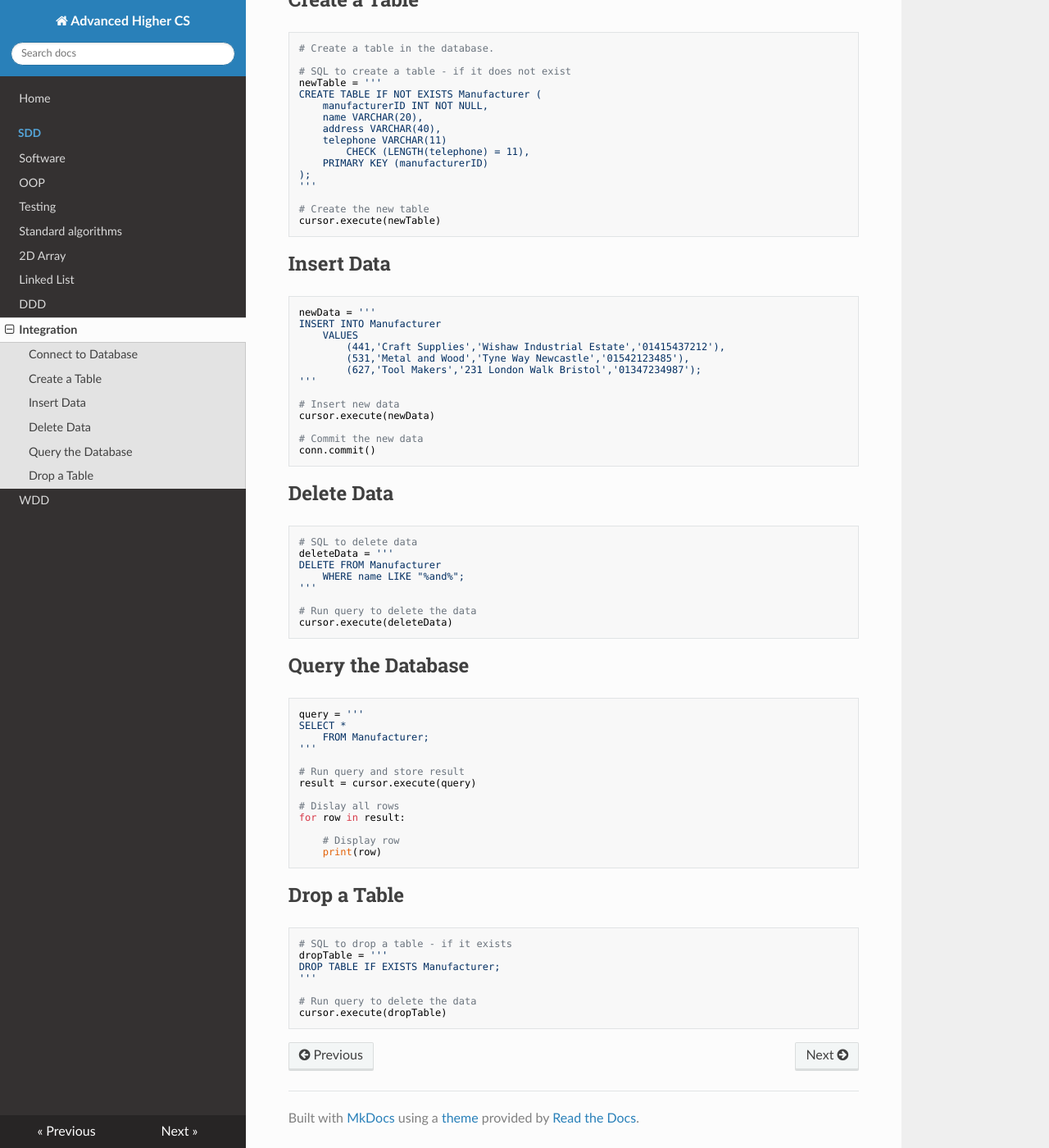
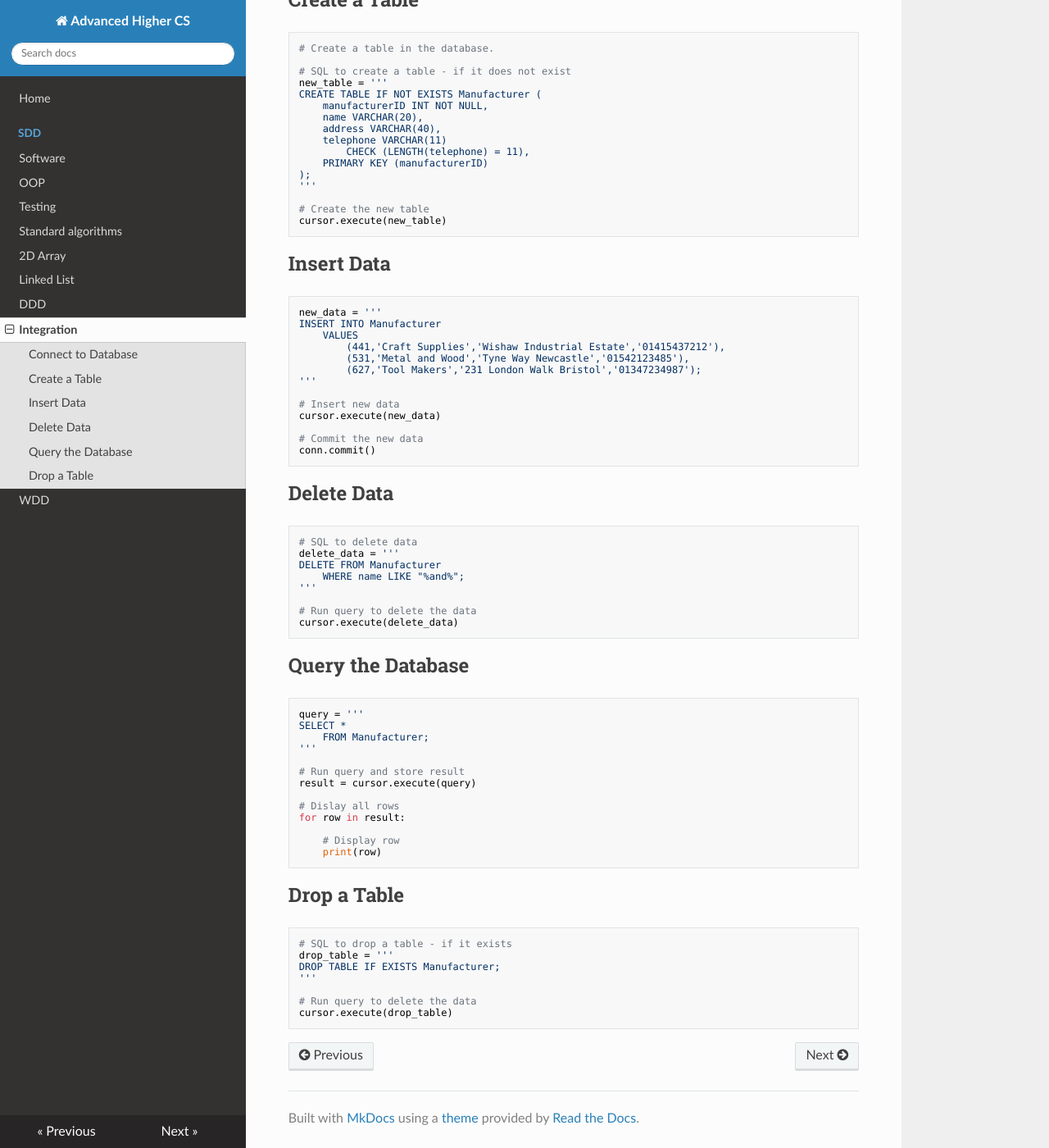
Before and after one commit to MrFriendCS/AH-CS, an MkDocs documentation site: the page built from docs/integration/AH-CS-Integration.md, in a window 1280 px wide and 1400 px high, scrolled down 499 px. Shown: the whole window at 82% size. Built offline with MkDocs 1.6.1, drawn with Linux system fonts in a browser that asks for light colours; nearby versions of some CDN libraries.

Commit message:
Update AH-CS-Integration.md

````diff
--- a/docs/integration/AH-CS-Integration.md
+++ b/docs/integration/AH-CS-Integration.md
@@ -29,7 +29,7 @@ conn.close()
 # Create a table in the database.
 
 # SQL to create a table - if it does not exist
-newTable = '''
+new_table = '''
 CREATE TABLE IF NOT EXISTS Manufacturer (
     manufacturerID INT NOT NULL,
     name VARCHAR(20),
@@ -41,14 +41,14 @@ CREATE TABLE IF NOT EXISTS Manufacturer (
 '''
 
 # Create the new table
-cursor.execute(newTable)
+cursor.execute(new_table)
 ```
 
 
 ## Insert Data
 
 ``` python
-newData = '''
+new_data = '''
 INSERT INTO Manufacturer
     VALUES
         (441,'Craft Supplies','Wishaw Industrial Estate','01415437212'),
@@ -57,7 +57,7 @@ INSERT INTO Manufacturer
 '''
 
 # Insert new data
-cursor.execute(newData)
+cursor.execute(new_data)
 
 # Commit the new data
 conn.commit()
@@ -68,13 +68,13 @@ conn.commit()
 
 ``` python
 # SQL to delete data
-deleteData = '''
+delete_data = '''
 DELETE FROM Manufacturer
     WHERE name LIKE "%and%";
 '''
 
 # Run query to delete the data
-cursor.execute(deleteData)
+cursor.execute(delete_data)
 ```
 
 
@@ -101,10 +101,10 @@ for row in result:
 
 ``` python
 # SQL to drop a table - if it exists
-dropTable = '''
+drop_table = '''
 DROP TABLE IF EXISTS Manufacturer;
 '''
 
 # Run query to delete the data
-cursor.execute(dropTable)
+cursor.execute(drop_table)
 ```
````
